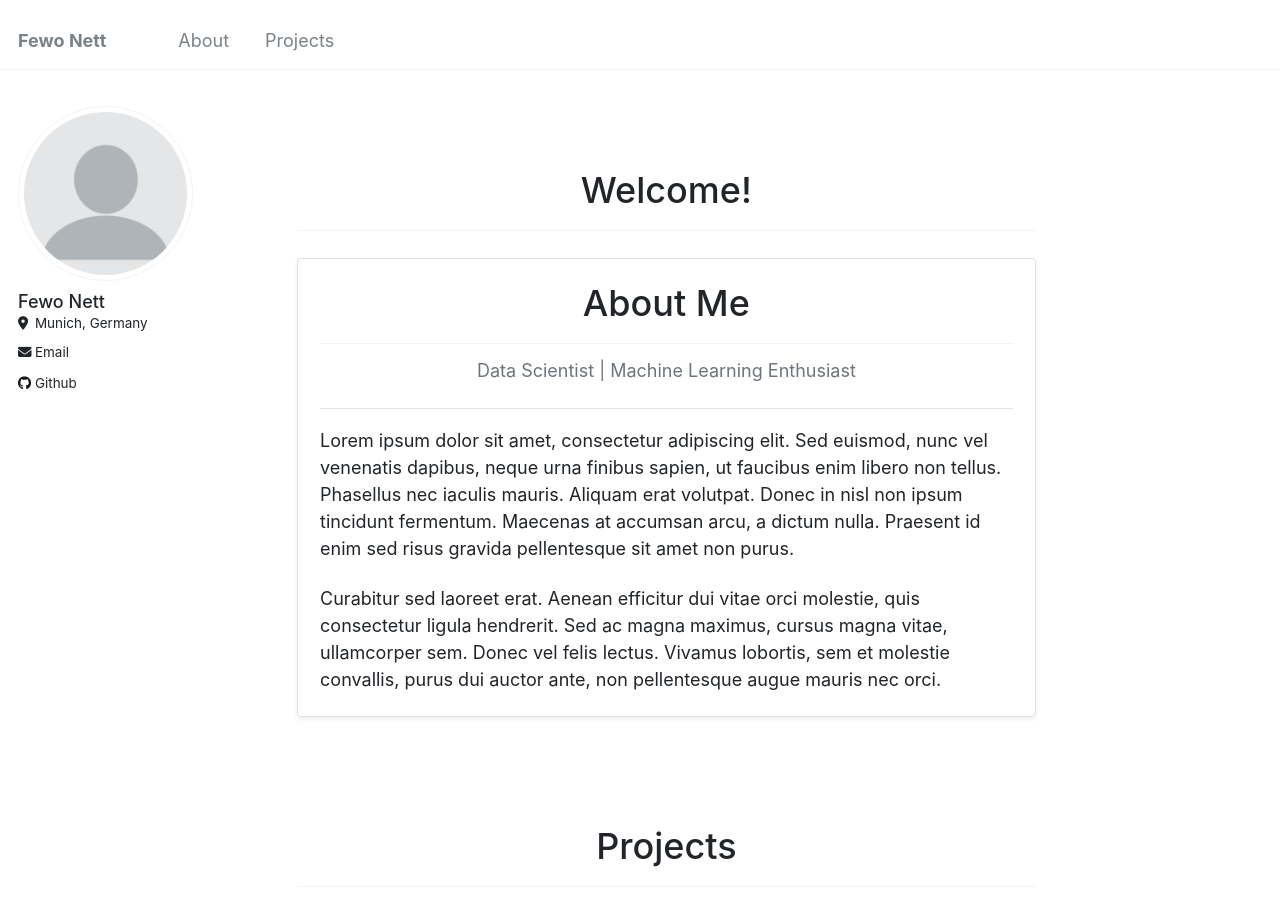
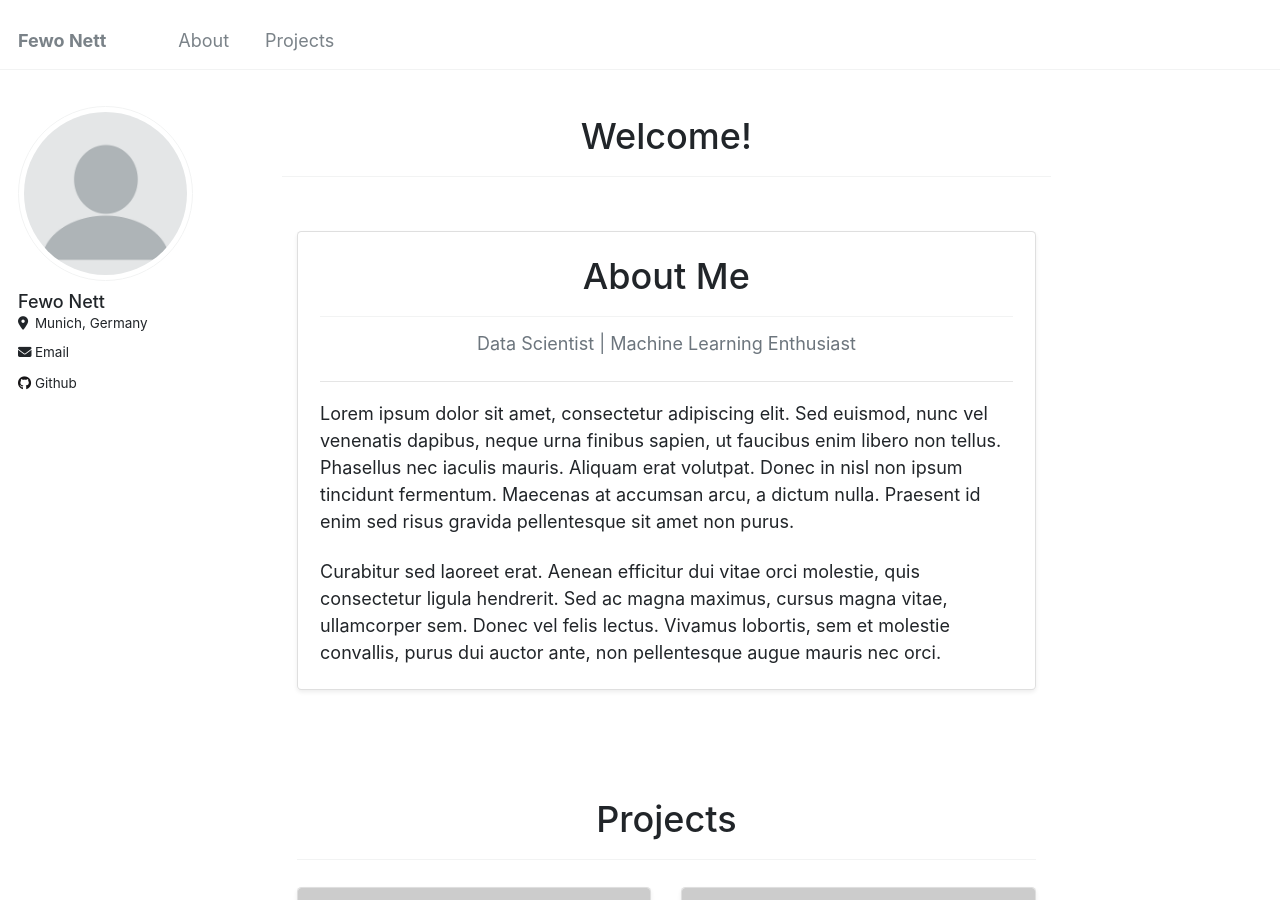
Before and after one commit to fewonett/fewonett.github.io, a Jekyll site: the page built from _pages/about.html, in a window 1280 px wide and 900 px high. Built offline with Jekyll 4.4.1, drawn with Linux system fonts in a browser that asks for light colours.

Commit message:
Update about.html

```diff
--- a/_pages/about.html
+++ b/_pages/about.html
@@ -9,9 +9,8 @@ redirect_from:
 
 <link rel="stylesheet" href="https://stackpath.bootstrapcdn.com/bootstrap/4.5.2/css/bootstrap.min.css">
 <!-- About Me Section -->
-
+<h2 class="text-center mb-4">Welcome!</h1>
 <div class="container mt-5" id="about">
-  <h2 class="text-center mb-4">Welcome!</h1>
   <div class="row">
     <div class="col-md-12">
       <div class="card mb-5 shadow-sm">
```
